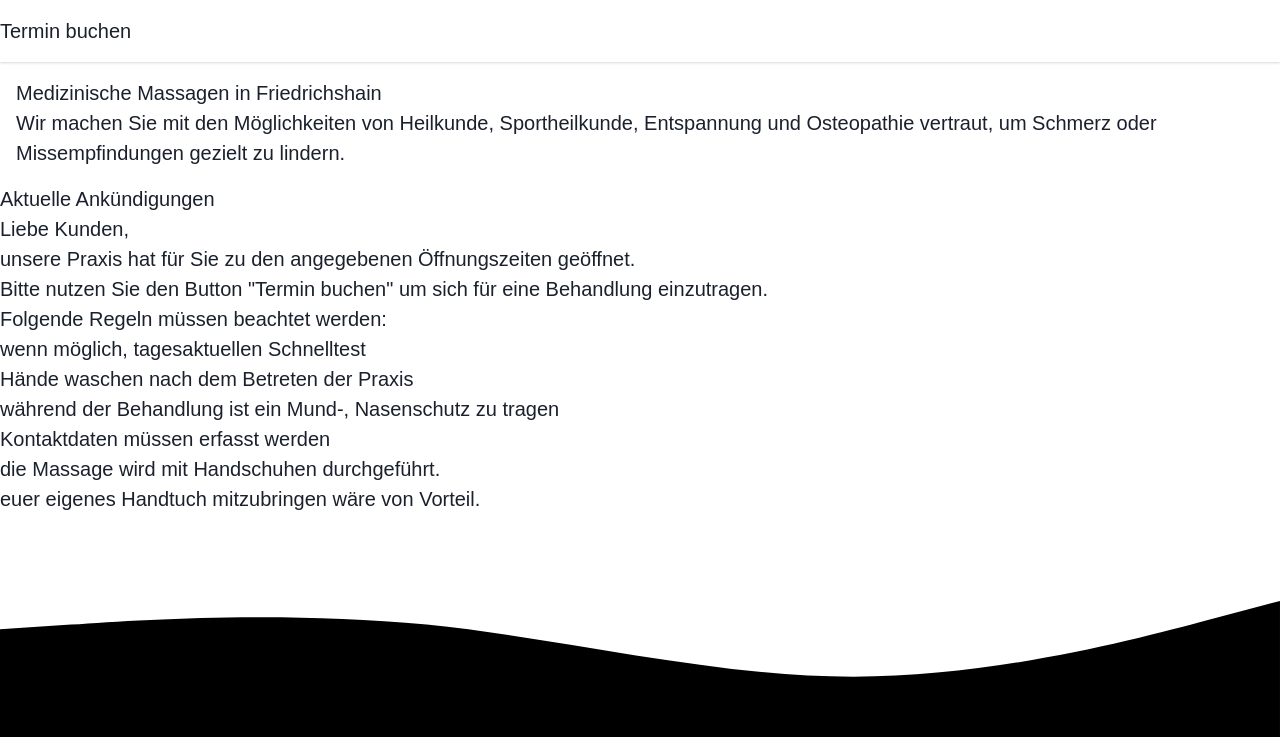
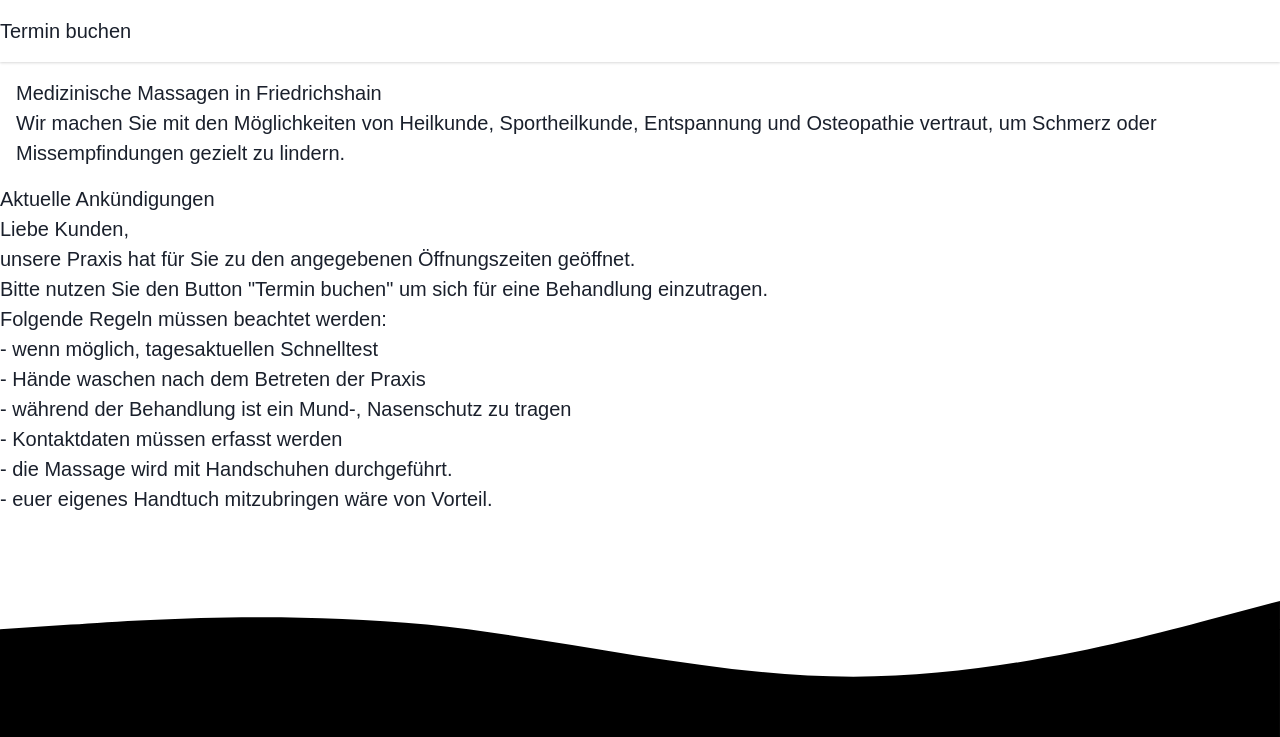
Before and after one commit to mmlkrx/sport-entspannungstherapie.de, an Eleventy site: page site/index.njk in a window 1280 px wide. Shown: the top 737 px of the page. Built offline with nearby package versions, Linux system fonts and the light colour scheme; Eleventy itself is replaced by a stand-in of ours; files that its build step writes are made by us from their sources; a script that the page names is missing; a web font is replaced by a local one.

Commit message:
Update Ankündigung “2019-11-18_sick-notice” (#42)
Automatically generated. Merged on Netlify CMS.

```diff
--- a/site/announcements/2019-11-18_sick-notice.md
+++ b/site/announcements/2019-11-18_sick-notice.md
@@ -11,12 +11,18 @@ Bitte nutzen Sie den Button "Termin buchen" um sich für eine Behandlung einzutr
 </br >
 
 Folgende Regeln müssen beachtet werden:
-  - wenn möglich, tagesaktuellen Schnelltest
-  - Hände waschen nach dem Betreten der Praxis
-  - während der Behandlung ist ein Mund-, Nasenschutz zu tragen
-  - Kontaktdaten müssen erfasst werden
-  - die Massage wird mit Handschuhen durchgeführt.
-  - euer eigenes Handtuch mitzubringen wäre von Vorteil.
+
+\- wenn möglich, tagesaktuellen Schnelltest
+
+\- Hände waschen nach dem Betreten der Praxis
+
+\- während der Behandlung ist ein Mund-, Nasenschutz zu tragen
+
+\- Kontaktdaten müssen erfasst werden
+
+\- die Massage wird mit Handschuhen durchgeführt.
+
+\- euer eigenes Handtuch mitzubringen wäre von Vorteil.
 
 </br >
 
@@ -38,5 +44,5 @@ bei einem Besuch der Sport- und Entspannungstherapie sind folgende Regeln zu bea
 
 Es grüßt Sie Ihre Caro
 
-\\\\\\\\*\\\\\\\\*\==>\\\\\\\\*\\\\\\\\* Zur Zeit ist im Studio nur \\\\\\\\*\\\\\\\\*Barzahlung\\\\\\\\*\\\\\\\\* möglich! \\\\\\\\*\\\\\\\\*<==\\\\\\\\*\\\\\\\\*
+\\\\\\\\\*\\\\\\\\\*\==>\\\\\\\\\*\\\\\\\\\* Zur Zeit ist im Studio nur \\\\\\\\\*\\\\\\\\\*Barzahlung\\\\\\\\\*\\\\\\\\\* möglich! \\\\\\\\\*\\\\\\\\\*<==\\\\\\\\\*\\\\\\\\\*
 -->
```
